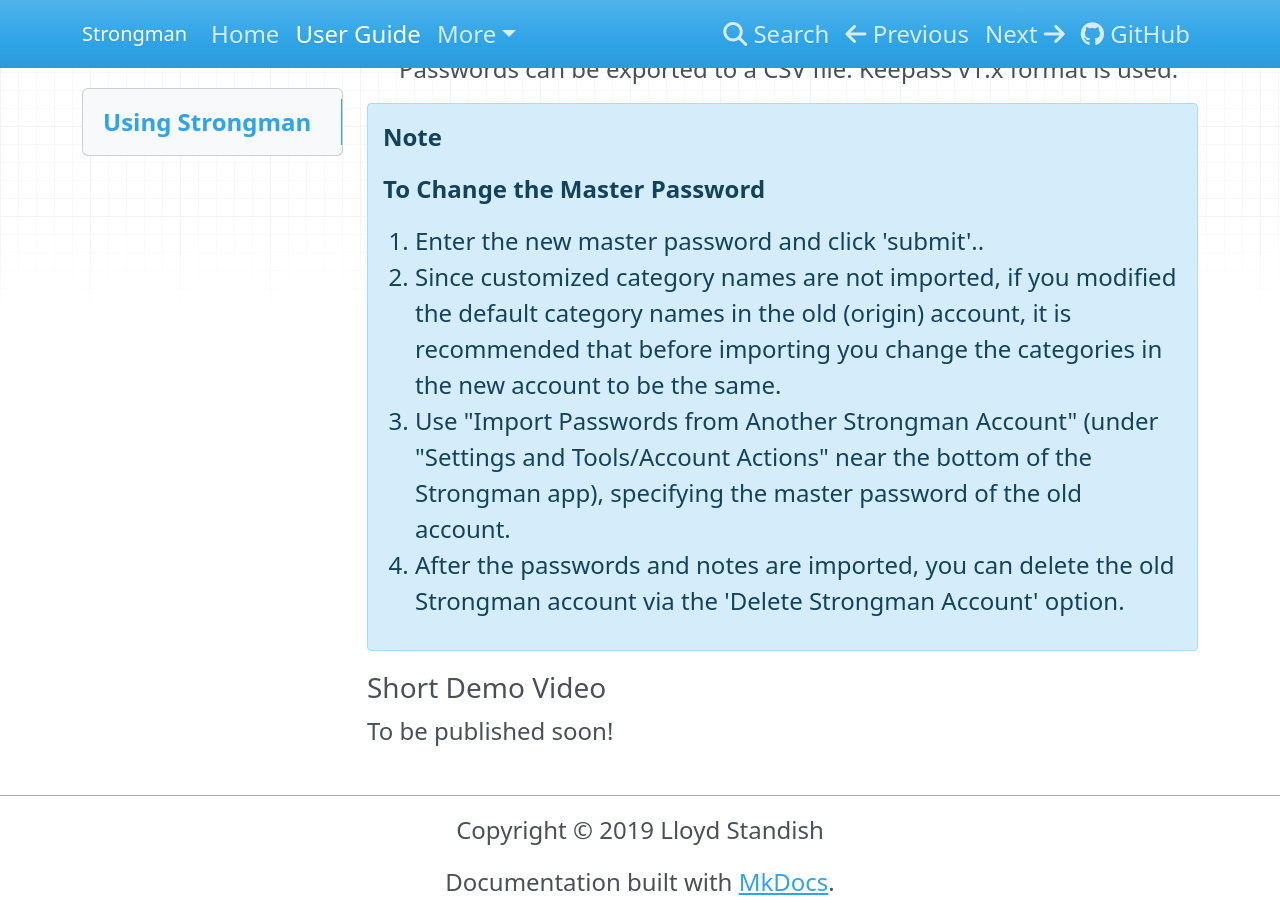
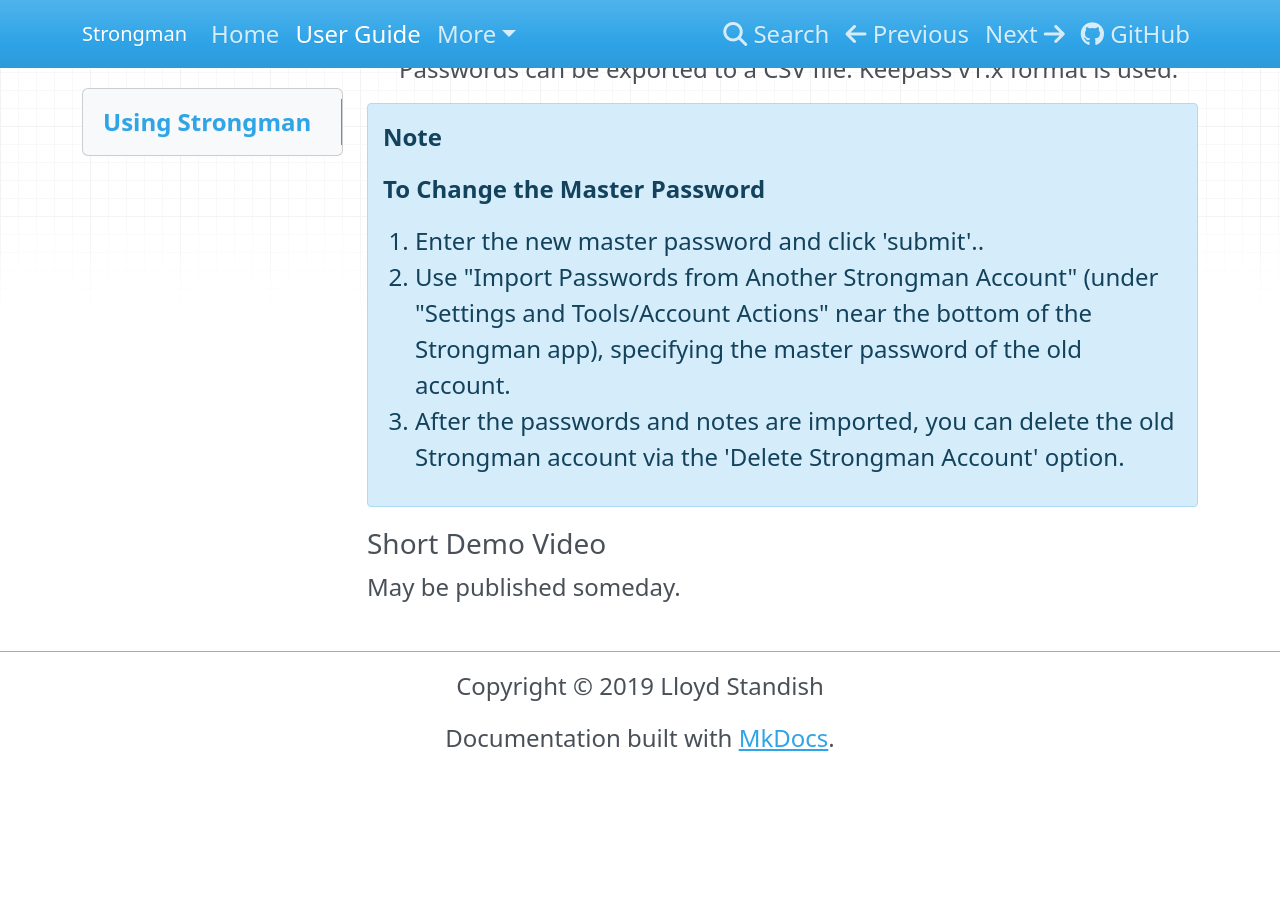
Before and after one commit to lstandish/strongman-md, an MkDocs documentation site: the page built from docs/user-guide.md, in a window 1280 px wide and 900 px high, scrolled down 2390 px. Built offline with MkDocs 1.6.1, drawn with Linux system fonts in a browser that asks for light colours; after the commit the page ends 3162 px from its top, so only the background shows below that.

Commit message:
docs/user-guide.md updated from https://stackedit.io/

```diff
--- a/docs/user-guide.md
+++ b/docs/user-guide.md
@@ -51,17 +51,16 @@
     **To Change the Master Password**
 
     1. Enter the new master password and click 'submit'..
-    2. Since customized category names are not imported, if you modified the default category names in the old (origin) account, it is recommended that before importing you change the categories in the new account to be the same.
-    3. Use "Import Passwords from Another Strongman Account" (under "Settings and Tools/Account Actions" near the bottom of the Strongman app), specifying the master password of the old account.
-    4. After the passwords and notes are imported, you can delete the old Strongman account via the 'Delete Strongman Account' option.
+    2. Use "Import Passwords from Another Strongman Account" (under "Settings and Tools/Account Actions" near the bottom of the Strongman app), specifying the master password of the old account.
+    3. After the passwords and notes are imported, you can delete the old Strongman account via the 'Delete Strongman Account' option.
 
 ### Short Demo Video
 
-To be published soon!
+May be published someday.
 [Open Strongman Password Manager]: /app/index.php
 
 
 <!--stackedit_data:
-eyJoaXN0b3J5IjpbLTQ0NzM0ODgyNywxNDQ1Mjk1MjcsOTkxMD
+eyJoaXN0b3J5IjpbLTk4NTIwMjcxMiwxNDQ1Mjk1MjcsOTkxMD
 QwNzk1XX0=
 -->
```
